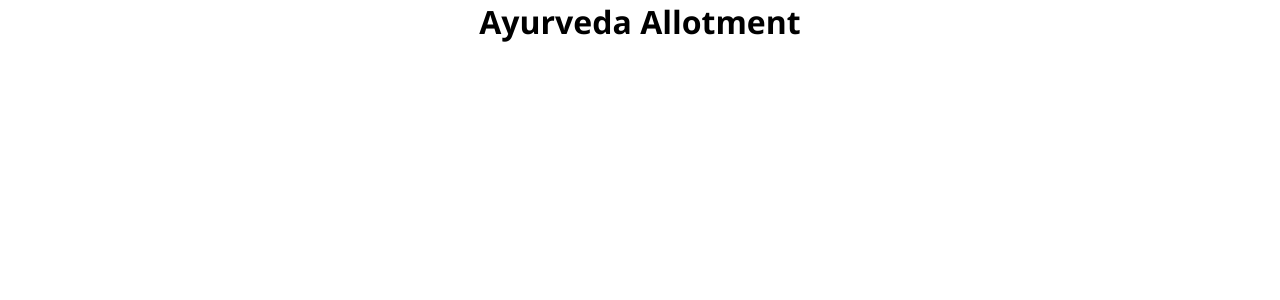
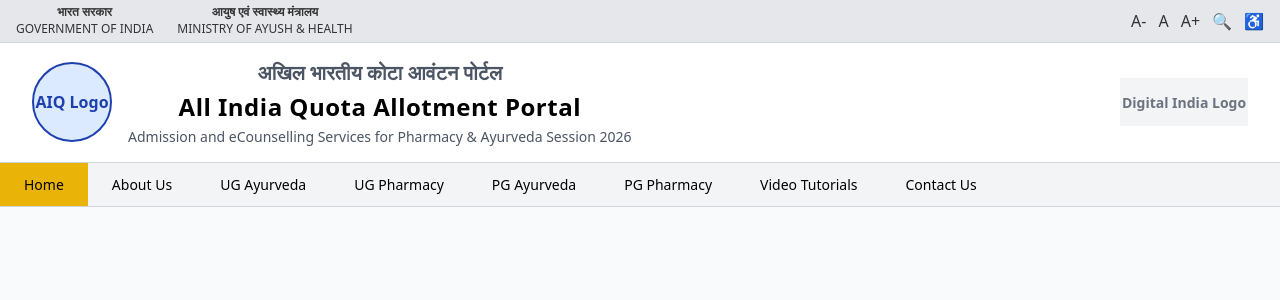
Before and after one commit to Dinoy77/ayurveda-allotment, a React (Vite) app: page / in a window 1280 px wide. Shown: the top 300 px of the page. Built offline with nearby package versions, Linux system fonts and the light colour scheme.

Commit message:
Navbar design completed.

```diff
--- a/src/App.jsx
+++ b/src/App.jsx
@@ -1,9 +1,12 @@
+import React from 'react';
 import './App.css';
+import Homepage from './pages/Homepage';
 
 function App() {
   return (
     <div className="App">
-      <h1>Ayurveda Allotment</h1>
+      {/* This renders the complete homepage layout */}
+      <Homepage />
     </div>
   );
 }
--- /dev/null
+++ b/src/components/Header.jsx
@@ -0,0 +1,88 @@
+import React from 'react';
+
+const Header = () => {
+  return (
+    <div style={styles.header}>
+      <div style={styles.headerLeft}>
+        <div style={styles.logoCircle}>
+          AIQ Logo
+        </div>
+        <div style={styles.headerTitles}>
+          <h2 style={styles.subHeading}>अखिल भारतीय कोटा आवंटन पोर्टल</h2>
+          <h1 style={styles.mainHeading}>All India Quota Allotment Portal</h1>
+          <p style={styles.tagline}>Admission and eCounselling Services for Pharmacy & Ayurveda Session 2026</p>
+        </div>
+      </div>
+      <div style={styles.headerRight}>
+         <div style={styles.digitalIndiaLogo}>Digital India Logo</div>
+      </div>
+    </div>
+  );
+};
+
+const styles = {
+  header: {
+    backgroundColor: '#ffffff',
+    padding: '16px 32px',
+    display: 'flex',
+    justifyContent: 'space-between',
+    alignItems: 'center',
+    boxShadow: '0 1px 2px rgba(0,0,0,0.05)',
+  },
+  headerLeft: {
+    display: 'flex',
+    alignItems: 'center',
+    gap: '16px',
+  },
+  logoCircle: {
+    width: '80px',
+    height: '80px',
+    backgroundColor: '#dbeafe',
+    borderRadius: '50%',
+    display: 'flex',
+    alignItems: 'center',
+    justifyContent: 'center',
+    color: '#1e40af',
+    fontWeight: 'bold',
+    border: '2px solid #1e40af',
+  },
+  headerTitles: {
+    textAlign: 'center',
+  },
+  subHeading: {
+    fontSize: '20px',
+    fontWeight: '600',
+    color: '#4b5563',
+    margin: '0 0 4px 0',
+  },
+  mainHeading: {
+    fontSize: '24px',
+    fontWeight: 'bold',
+    color: '#000',
+    margin: '0 0 4px 0',
+    letterSpacing: '0.5px',
+  },
+  tagline: {
+    fontSize: '14px',
+    fontWeight: '500',
+    color: '#4b5563',
+    margin: '0',
+  },
+  headerRight: {
+    display: 'flex',
+    alignItems: 'center',
+  },
+  digitalIndiaLogo: {
+    width: '128px',
+    height: '48px',
+    backgroundColor: '#f3f4f6',
+    display: 'flex',
+    alignItems: 'center',
+    justifyContent: 'center',
+    fontSize: '14px',
+    fontWeight: 'bold',
+    color: '#6b7280',
+  }
+};
+
+export default Header;
--- /dev/null
+++ b/src/components/MainContent.jsx
@@ -0,0 +1,72 @@
+import React from 'react';
+
+const MainContent = () => {
+  return (
+    <main style={styles.mainContent}>
+      <h2 style={styles.sectionHeading}>INTRODUCTION</h2>
+      <p style={styles.paragraph}>
+        In compliance with the directives of the Ministry of Ayush and Pharmacy Council of India, this portal is entrusted with the responsibility of holding online counselling for the All India Quota (AIQ) seats for Under Graduate (UG) and Post Graduate (PG) courses in Ayurveda, Unani, Siddha, Homeopathy (AYUSH), and Pharmacy across the country. The central allocation ensures transparency, merit-based selection, and a streamlined admission process as per the latest gazette notifications and respective court orders.
+      </p>
+      <button style={styles.primaryButton}>View More</button>
+
+      <div style={styles.infoBanner}>
+        <p style={styles.infoBannerText}>
+          Install “Sandes” <span style={{fontSize: '24px'}}>🟢</span> to get counselling related messages.
+        </p>
+      </div>
+    </main>
+  );
+};
+
+const styles = {
+  mainContent: {
+    flexGrow: 1,
+    backgroundColor: '#ffffff',
+    padding: '40px 32px',
+  },
+  sectionHeading: {
+    fontSize: '24px',
+    fontWeight: 'bold',
+    marginBottom: '16px',
+    textTransform: 'uppercase',
+    letterSpacing: '0.5px',
+  },
+  paragraph: {
+    fontSize: '14px',
+    color: '#374151',
+    lineHeight: '1.6',
+    marginBottom: '24px',
+    textAlign: 'justify',
+  },
+  primaryButton: {
+    backgroundColor: '#eab308',
+    color: '#000',
+    fontWeight: '500',
+    padding: '8px 24px',
+    borderRadius: '4px',
+    fontSize: '14px',
+    border: 'none',
+    cursor: 'pointer',
+    marginBottom: '32px',
+    boxShadow: '0 1px 2px rgba(0,0,0,0.05)',
+  },
+  infoBanner: {
+    border: '1px solid #facc15',
+    padding: '16px',
+    textAlign: 'center',
+    borderRadius: '4px',
+    backgroundColor: '#fefce8',
+  },
+  infoBannerText: {
+    color: '#ca8a04',
+    fontWeight: '500',
+    fontSize: '18px',
+    margin: 0,
+    display: 'flex',
+    alignItems: 'center',
+    justifyContent: 'center',
+    gap: '8px',
+  }
+};
+
+export default MainContent;
--- /dev/null
+++ b/src/components/Navbar.jsx
@@ -0,0 +1,45 @@
+import React from 'react';
+
+const Navbar = () => {
+  return (
+    <nav style={styles.navbar}>
+      <ul style={styles.navList}>
+        <li style={{...styles.navItem, ...styles.navItemActive}}>Home</li>
+        <li style={styles.navItem}>About Us</li>
+        <li style={styles.navItem}>UG Ayurveda</li>
+        <li style={styles.navItem}>UG Pharmacy</li>
+        <li style={styles.navItem}>PG Ayurveda</li>
+        <li style={styles.navItem}>PG Pharmacy</li>
+        <li style={styles.navItem}>Video Tutorials</li>
+        <li style={styles.navItem}>Contact Us</li>
+      </ul>
+    </nav>
+  );
+};
+
+const styles = {
+  navbar: {
+    backgroundColor: '#f3f4f6',
+    borderTop: '1px solid #d1d5db',
+    borderBottom: '1px solid #d1d5db',
+  },
+  navList: {
+    listStyle: 'none',
+    margin: 0,
+    padding: 0,
+    display: 'flex',
+    flexWrap: 'wrap',
+    fontSize: '14px',
+    fontWeight: '500',
+    color: '#000',
+  },
+  navItem: {
+    padding: '12px 24px',
+    cursor: 'pointer',
+  },
+  navItemActive: {
+    backgroundColor: '#eab308',
+  }
+};
+
+export default Navbar;
--- /dev/null
+++ b/src/components/TopBar.jsx
@@ -0,0 +1,57 @@
+import React from 'react';
+
+const TopBar = () => {
+  return (
+    <div style={styles.topBar}>
+      <div style={styles.flexRowGroup}>
+        <div style={styles.topBarText}>
+          <span style={styles.boldText}>भारत सरकार</span> <br />
+          <span>GOVERNMENT OF INDIA</span>
+        </div>
+        <div style={styles.topBarText}>
+          <span style={styles.boldText}>आयुष एवं स्वास्थ्य मंत्रालय</span> <br />
+          <span>MINISTRY OF AYUSH & HEALTH</span>
+        </div>
+      </div>
+      <div style={styles.topBarIcons}>
+        <span style={styles.icon}>A-</span>
+        <span style={styles.icon}>A</span>
+        <span style={styles.icon}>A+</span>
+        <span style={styles.icon}>🔍</span>
+        <span style={styles.icon}>♿</span>
+      </div>
+    </div>
+  );
+};
+
+const styles = {
+  topBar: {
+    backgroundColor: '#e5e7eb',
+    fontSize: '12px',
+    display: 'flex',
+    justifyContent: 'space-between',
+    alignItems: 'center',
+    padding: '4px 16px',
+    borderBottom: '1px solid #d1d5db',
+  },
+  flexRowGroup: {
+    display: 'flex',
+    gap: '24px',
+  },
+  topBarText: {
+    lineHeight: '1.4',
+  },
+  boldText: {
+    fontWeight: 'bold',
+  },
+  topBarIcons: {
+    display: 'flex',
+    gap: '12px',
+    fontSize: '16px',
+  },
+  icon: {
+    cursor: 'pointer',
+  }
+};
+
+export default TopBar;
--- /dev/null
+++ b/src/pages/Homepage.jsx
@@ -0,0 +1,33 @@
+import React from 'react';
+import TopBar from '../components/TopBar';
+import Navbar from '../components/Navbar';
+import Header from '../components/Header';
+// import TopBar from './components/TopBar';
+// import Header from './components/Header';
+// import Navbar from './components/Navbar';
+// import NewsTicker from './components/NewsTicker';
+// import MainContent from './components/MainContent';
+// import UsefulLinks from './components/UsefulLinks';
+// import Footer from './components/Footer';
+const Homepage = () => {
+  return (
+    <div style={styles.container}>
+      <TopBar />
+      <Header />
+      <Navbar />
+    </div>
+  );
+};
+
+const styles = {
+  container: {
+    fontFamily: 'system-ui, -apple-system, sans-serif',
+    color: '#333',
+    backgroundColor: '#f9fafb',
+    minHeight: '100vh',
+    display: 'flex',
+    flexDirection: 'column',
+  }
+};
+
+export default Homepage;
```
